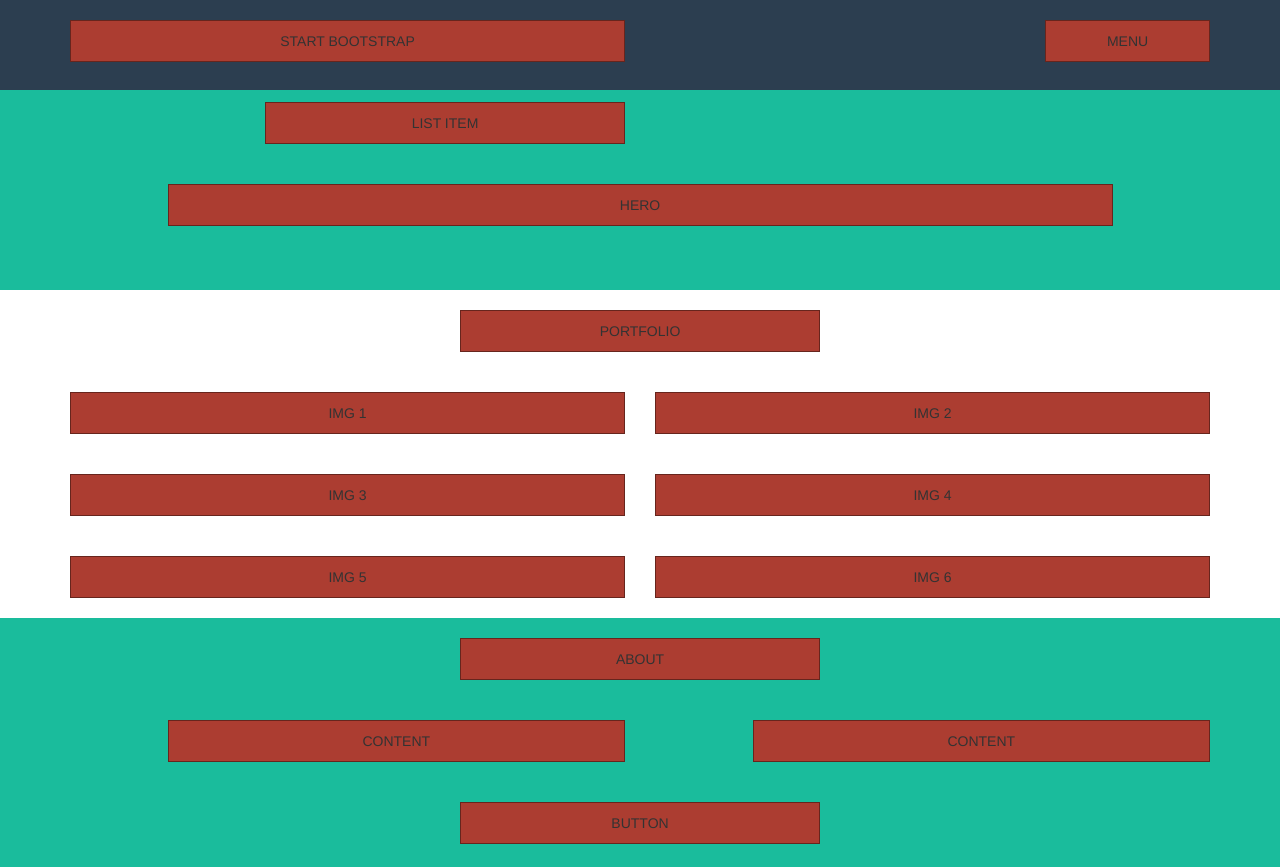
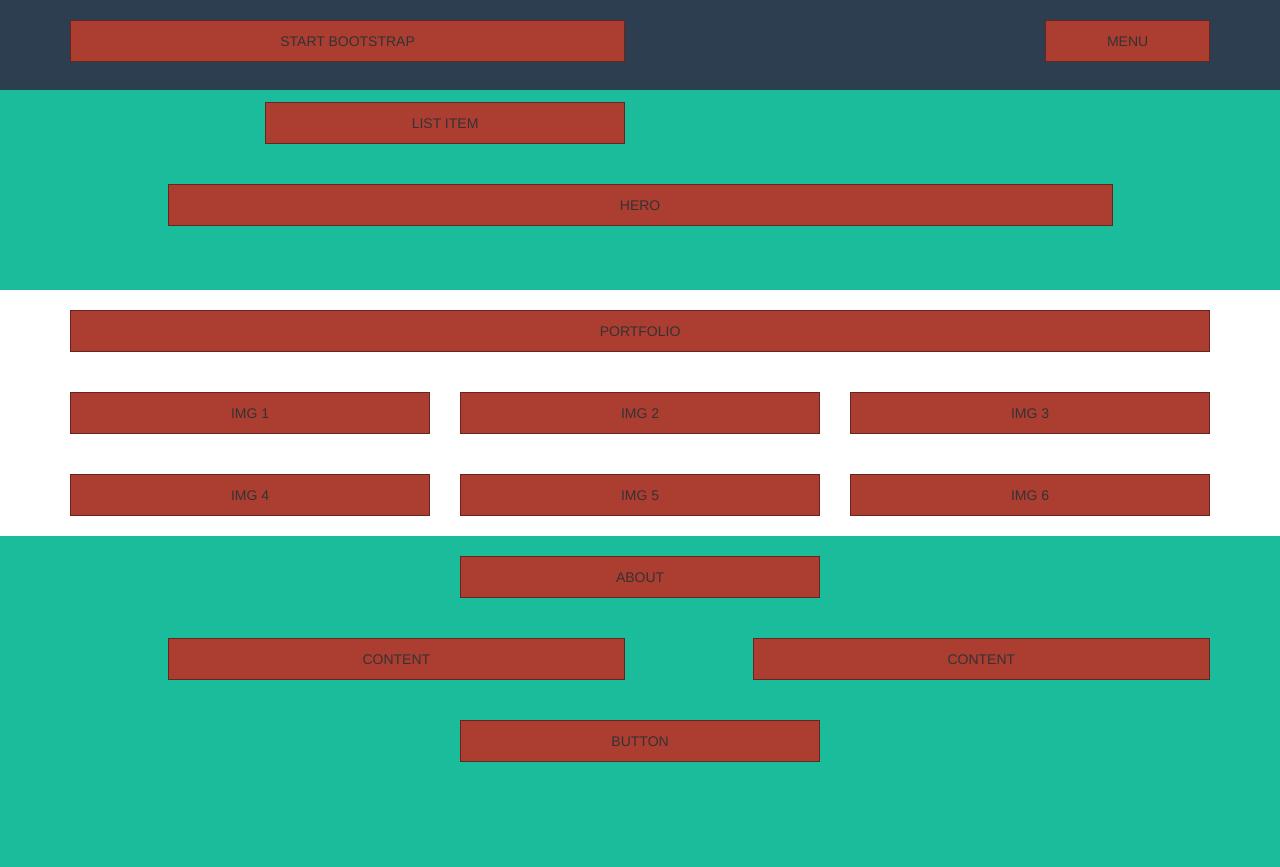
Before and after one commit to francescoferilli95/html-css-bootstrap-freelancer, a plain HTML site: page index.html in a window 1280 px wide. Shown: the top 867 px of the page. Drawn offline with nearby package versions, Linux system fonts and the light colour scheme.

Commit message:
adding desktop version

```diff
--- a/index.html
+++ b/index.html
@@ -42,13 +42,19 @@
     <section class="portfolio">
         <div class="container">
             <div class="row">
-                <div class="col-xs-4 col-xs-offset-4"><div class="box">PORTFOLIO</div></div>
-                <div class="col-xs-12 col-sm-6"><div class="box">IMG 1</div></div>
-                <div class="col-xs-12 col-sm-6"><div class="box">IMG 2</div></div>
-                <div class="col-xs-12 col-sm-6"><div class="box">IMG 3</div></div>
-                <div class="col-xs-12 col-sm-6"><div class="box">IMG 4</div></div>
-                <div class="col-xs-12 col-sm-6"><div class="box">IMG 5</div></div>
-                <div class="col-xs-12 col-sm-6"><div class="box">IMG 6</div></div>
+                <div class="col-xs-4 col-xs-offset-4 col-md-12 col-md-offset-0"><div class="box">PORTFOLIO</div></div>
+                <div class="content">
+                    <div class="container">
+                        <div class="row">
+                            <div class="col-xs-12 col-sm-6 col-md-4"><div class="box">IMG 1</div></div>
+                            <div class="col-xs-12 col-sm-6 col-md-4"><div class="box">IMG 2</div></div>
+                            <div class="col-xs-12 col-sm-6 col-md-4"><div class="box">IMG 3</div></div>
+                            <div class="col-xs-12 col-sm-6 col-md-4"><div class="box">IMG 4</div></div>
+                            <div class="col-xs-12 col-sm-6 col-md-4"><div class="box">IMG 5</div></div>
+                            <div class="col-xs-12 col-sm-6 col-md-4"><div class="box">IMG 6</div></div>
+                        </div>
+                    </div>
+                </div>
             </div>
         </div>
     </section>
```
